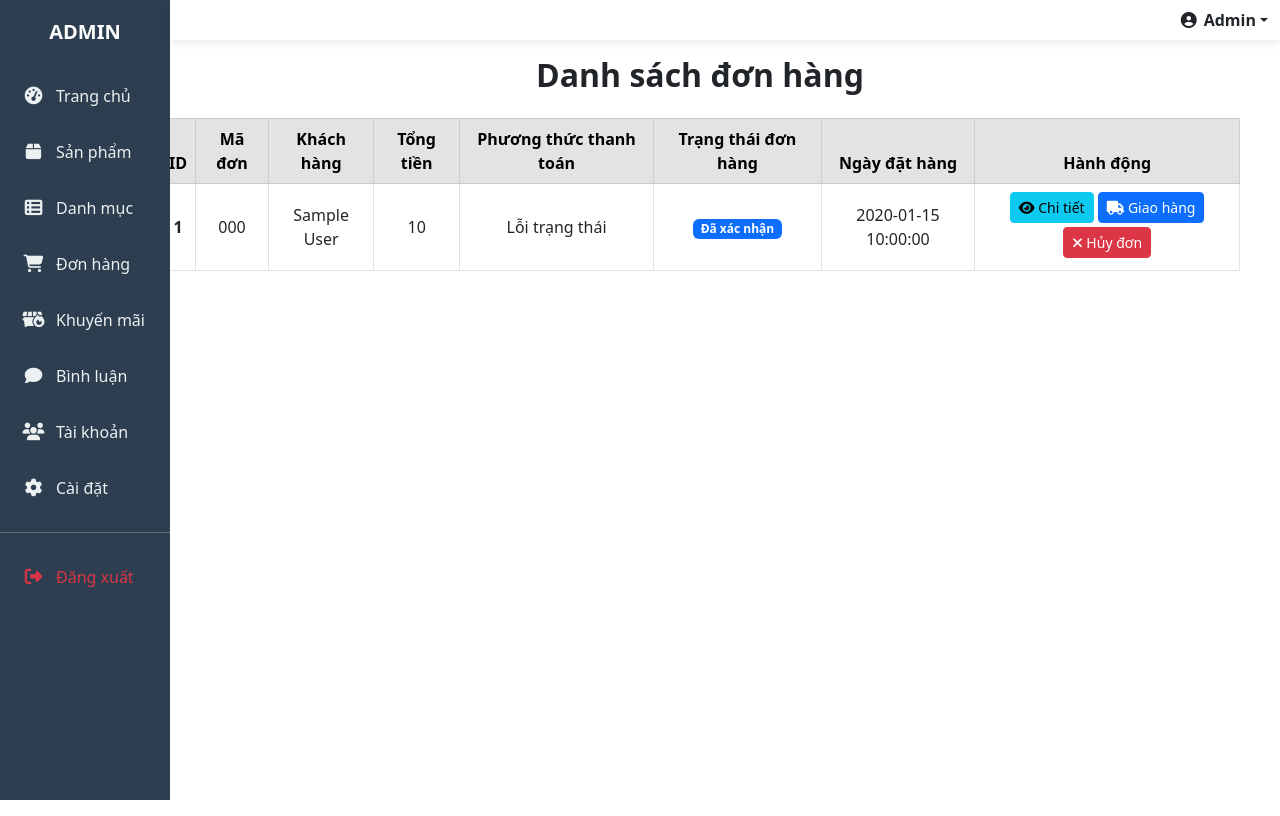
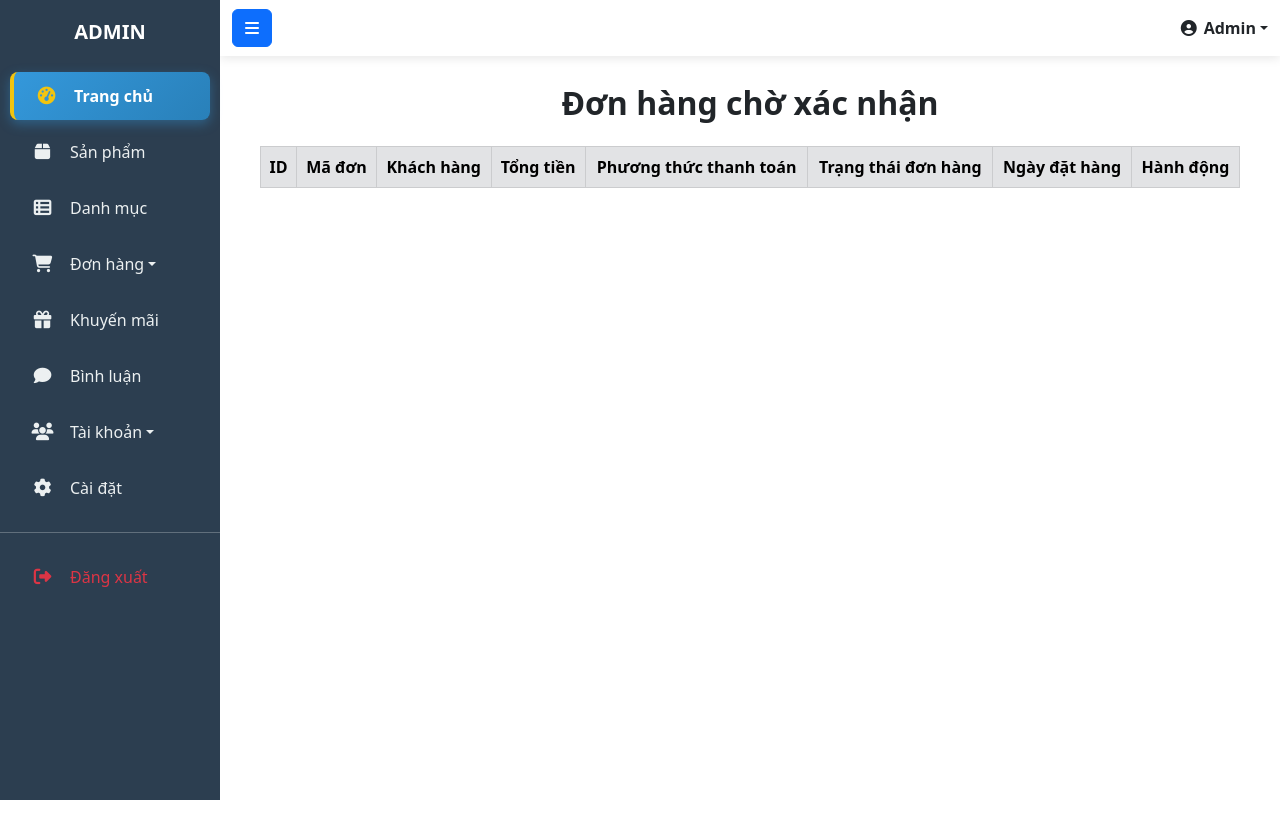
Before and after one commit to nkmt203/dacn_web_hoa_tuoi, a PHP site: the page made by app/views/admins/index.php in a window 1280 px wide. Run offline with PHP 8.4, Linux system fonts and the light colour scheme; tables that the repository leaves empty or names only in its code hold one stand-in row (values such as "Sample post"); lists and menus that the app fills with data are empty.

Commit message:
Xong module-orders xử lí trạng thái đơn hàng

```diff
--- a/app/controllers/admins/order_ctrl.php
+++ b/app/controllers/admins/order_ctrl.php
@@ -11,7 +11,13 @@ class OrderController
 
     public function listOrder()
     {
-        $listOrder = $this->model->getAllOrder();
+        $status = $_GET['status'] ?? null;
+
+        if ($status) {
+            $listOrder = $this->model->getByOrderStatus($status);
+        } else {
+            $listOrder = $this->model->getAllOrder();
+        }
         $viewFile = "../../views/admins/orders/list_order.php";
         include __DIR__ . '/../../views/admins/dashboard.php';
     }
@@ -36,5 +42,94 @@ class OrderController
         include __DIR__ . '/../../views/admins/dashboard.php';
     }
 
+    private function handleUpdateOrderStatus($order_id, $currentOrderStatus, $newStatus, $message)
+    {
+        $order_id = $_GET['order_id'];
+        if (!$order_id) {
+            MessageHelper::error("Không tìm thấy order_id !!! ");
+            header("Location: index.php?controller=order&action=listOrder");
+            exit();
+        }
 
+        $order = $this->model->getByIdOrder($order_id);
+        if (!$order) {
+            MessageHelper::error("Đơn hàng này không tồn tại");
+            header("Location: index.php?controller=order&action=listOrder");
+            exit();
+        }
+
+        if ($order['order_status'] === $currentOrderStatus) {
+            $updateStatusOrder = $this->model->updateOrderStatus($order_id, $newStatus);
+            if ($updateStatusOrder) {
+                MessageHelper::success($message);
+            } else {
+                MessageHelper::error("Cập nhật trạng thái thất bại !!!");
+            }
+        } else {
+            MessageHelper::error("Lỗi trạng thái đơn hàng !!. Trạng thái hiện tại {order_id[order_status]}");
+        }
+
+        header("Location: index.php?controller=order&action=listOrderDetail&order_id=$order_id");
+        exit();
+    }
+
+    public function confirm()
+    {
+        $order_id = $_GET['order_id'] ?? null;
+        $this->handleUpdateOrderStatus($order_id, 'pending', 'confirmed', "ĐÃ XÁC NHẬN đơn hàng thành công !!");
+    }
+
+    public function shipping()
+    {
+        $order_id = $_GET['order_id'] ?? null;
+        $this->handleUpdateOrderStatus($order_id, 'confirmed', 'shipping', "Đơn hàng đã được chuyển sang trạng thái ĐANG GIAO !!");
+    }
+
+    public function completed()
+    {
+        $order_id = $_GET['order_id'] ?? null;
+        $this->handleUpdateOrderStatus($order_id, 'shipping', 'completed', "Đơn hàng đã HOÀN THÀNH !!");
+    }
+
+    public function cancelled()
+    {
+        $order_id = $_GET['order_id'] ?? null;
+        $order = $this->model->getByIdOrder($order_id);
+
+        if (!$order || !$order_id) {
+            MessageHelper::error("Đơn hàng không tồn tại hoặc không tìm thấy order_id");
+            header("Location: index.php?controller=order&action=listOrder");
+            exit();
+        }
+
+        if (in_array($order['order_status'], ['pending', 'confirmed', 'shipping'])) {
+            $updateStatusOrder = $this->model->updateOrderStatus($order_id, 'cancelled');
+            if ($updateStatusOrder) {
+                MessageHelper::success("Đơn hàng đã được hủy thành công !!!");
+            } else {
+                MessageHelper::error("HỦY đơn hàng thất bại");
+            }
+        } else {
+            MessageHelper::error("Đơn hàng không thể hủy ở trạng thái hiện tại {$order['order_status']}");
+        }
+        header("Location: index.php?controller=order&action=listOrderDetail&order_id=$order_id");
+        exit();
+    }
+
+    public function deleted()
+    {
+        if (isset($_GET['order_id'])) {
+            $order_id = $_GET['order_id'];
+            $deleteOrder = $this->model->deleteOrder($order_id);
+
+            if ($deleteOrder) {
+                MessageHelper::success("Xóa đơn hàng này thành công");
+                header("Location: index.php?controller=order&action=listOrder");
+                exit();
+            } else {
+                MessageHelper::error("Xóa đơn hàng thất bại");
+            }
+        }
+        MessageHelper::error("Không tìm thấy order_id");
+    }
 }
--- a/app/views/admins/dashboard.php
+++ b/app/views/admins/dashboard.php
@@ -5,24 +5,20 @@
     <meta charset="UTF-8">
     <meta name="viewport" content="width=device-width, initial-scale=1.0">
     <title>Admin Dashboard</title>
-    <!-- Bootstrap 5 CSS -->
     <link href="https://cdn.jsdelivr.net/npm/bootstrap@5.3.2/dist/css/bootstrap.min.css" rel="stylesheet">
-    <!-- Font Awesome -->
     <link rel="stylesheet" href="https://cdnjs.cloudflare.com/ajax/libs/font-awesome/6.4.0/css/all.min.css">
-
-    <!-- link css -->
     <link rel="stylesheet" href="../../../assets/css/admins/products/dashboard.css">
 </head>
 
 <body>
 
     <!-- Sidebar -->
-    <div class="sidebar">
+    <div class="sidebar" id="adminSidebar">
         <div class="text-center mb-4">
             <h5 class="text-white fw-bold">ADMIN</h5>
         </div>
         <nav class="nav flex-column">
-            <a class="nav-link" href="index.php?controller=dashboard">
+            <a class="nav-link active" href="index.php?controller=dashboard">
                 <i class="fas fa-tachometer-alt"></i>
                 <span class="nav-text">Trang chủ</span>
             </a>
@@ -34,20 +30,35 @@
                 <i class="fa-solid fa-table-list"></i>
                 <span class="nav-text">Danh mục</span>
             </a>
-            <a class="nav-link" href="index.php?controller=order&action=listOrder">
-                <i class="fas fa-shopping-cart"></i>
-                <span class="nav-text">Đơn hàng</span>
-            </a>
+
+            <!-- Đơn hàng -->
+            <div class="nav-item">
+                <a class="nav-link dropdown-toggle" href="#">
+                    <i class="fas fa-shopping-cart"></i>
+                    <span class="nav-text">Đơn hàng</span>
+                </a>
+                <div class="dropdown">
+                    <a class="nav-link" href="index.php?controller=order&action=listOrder">Tất cả đơn</a>
+                    <a class="nav-link" href="index.php?controller=order&action=listOrder&status=pending">Chờ xác nhận</a>
+                    <a class="nav-link" href="index.php?controller=order&action=listOrder&status=confirmed">Đã xác nhận</a>
+                    <a class="nav-link" href="index.php?controller=order&action=listOrder&status=shipping">Đang giao</a>
+                    <a class="nav-link" href="index.php?controller=order&action=listOrder&status=cancelled">Đã hủy</a>
+                    <a class="nav-link" href="index.php?controller=order&action=listOrder&status=completed">Hoàn thành</a>
+                </div>
+            </div>
+
             <a class="nav-link" href="#">
-                <i class="fa-solid fa-dumpster-fire"></i>
+                <i class="fas fa-gift"></i>
                 <span class="nav-text">Khuyến mãi</span>
             </a>
             <a class="nav-link" href="#">
                 <i class="fa-solid fa-comment"></i>
                 <span class="nav-text">Bình luận</span>
             </a>
-            <li class="nav-item">
-                <a class="nav-link" href="#" onclick="this.parentElement.classList.toggle('open')">
+
+            <!-- Tài khoản -->
+            <div class="nav-item">
+                <a class="nav-link dropdown-toggle" href="#">
                     <i class="fas fa-users"></i>
                     <span class="nav-text">Tài khoản</span>
                 </a>
@@ -55,7 +66,7 @@
                     <a class="nav-link" href="index.php?controller=accountAdmin&action=listAccountAdmin">Admin</a>
                     <a class="nav-link" href="index.php?controller=accountCustomer&action=listAccountCustomer">Customer</a>
                 </div>
-            </li>
+            </div>
 
             <a class="nav-link" href="#">
                 <i class="fas fa-cog"></i>
@@ -68,12 +79,14 @@
             </a>
         </nav>
     </div>
-    <!-- Top Navbar -->
-    <nav class="navbar navbar-expand navbar-admin fixed-top">
+
+    <!-- Navbar -->
+    <nav class="navbar navbar-expand navbar-admin fixed-top" id="topNavbar">
         <div class="container-fluid">
-            <button class="btn btn-primary d-lg-none me-3" onclick="document.querySelector('.sidebar').classList.toggle('collapsed')">
+            <button class="btn btn-primary me-3" type="button" onclick="document.getElementById('adminSidebar').classList.toggle('collapsed')">
                 <i class="fas fa-bars"></i>
             </button>
+
             <div class="ms-auto d-flex align-items-center">
                 <div class="dropdown">
                     <a class="d-flex align-items-center text-decoration-none text-dark dropdown-toggle" href="#" role="button" data-bs-toggle="dropdown">
@@ -90,9 +103,7 @@
                     </a>
                     <ul class="dropdown-menu dropdown-menu-end">
                         <li><a class="dropdown-item" href="#">Hồ sơ</a></li>
-                        <li>
-                            <hr class="dropdown-divider">
-                        </li>
+                        <li><hr class="dropdown-divider"></li>
                         <li><a class="dropdown-item text-danger" href="index.php?controller=login&action=logout">Đăng xuất</a></li>
                     </ul>
                 </div>
@@ -101,12 +112,33 @@
     </nav>
 
     <!-- Main Content -->
-    <div class="main-content pt-5">
+    <div class="main-content" id="mainContent">
         <?php
         if (isset($viewFile) && file_exists($viewFile))
             include $viewFile;
         ?>
     </div>
+
+    <script src="https://cdn.jsdelivr.net/npm/bootstrap@5.3.2/dist/js/bootstrap.bundle.min.js"></script>
+
+    <!-- Script fix dropdown -->
+    <script>
+        document.querySelectorAll('.sidebar .nav-item > .nav-link.dropdown-toggle').forEach(link => {
+            link.addEventListener('click', function(e) {
+                e.preventDefault();
+                const parentItem = this.closest('.nav-item');
+
+                // Đóng tất cả dropdown khác
+                document.querySelectorAll('.sidebar .nav-item.open').forEach(item => {
+                    if (item !== parentItem) {
+                        item.classList.remove('open');
+                    }
+                });
+
+                // Toggle dropdown hiện tại
+                parentItem.classList.toggle('open');
+            });
+        });
+    </script>
 </body>
-
 </html>
--- a/app/views/admins/orders/list_order.php
+++ b/app/views/admins/orders/list_order.php
@@ -3,10 +3,7 @@
 
 use BcMath\Number;
 
-require_once __DIR__ . '/../../../models/order_model.php';
-require_once __DIR__ . '/../../../../config/config.php';
-$orderModel = new OrderModel();
-$listOrder = $orderModel->getAllOrder();
+
 ?>
 <!DOCTYPE html>
 <html lang="vi">
@@ -23,7 +20,17 @@ $listOrder = $orderModel->getAllOrder();
 
 <body class="p-1 m-1">
     <div class="container">
-        <h2 class="mb-4 text-center fw-bold">Danh sách đơn hàng</h2>
+        <?php
+        $statusText = match ($status) {
+            'pending' => 'Đơn hàng chờ xác nhận',
+            'confirmed' => 'Đơn hàng đã xác nhận',
+            'shipping' => 'Đơn hàng đang giao',
+            'completed' => 'Đơn hàng hoàn thành',
+            'cancelled' => 'Đơn hàng đã hủy',
+            default => 'Danh sách tất cả đơn hàng',
+        };
+        ?>
+        <h2 class="mb-4 text-center fw-bold"><?= $statusText ?></h2>
         <?php
         require_once __DIR__ . '/../../../../helpers/message_helper.php';
         MessageHelper::logMessage();
@@ -129,7 +136,7 @@ $listOrder = $orderModel->getAllOrder();
 
                             <!-- 4.Hủy đơn -->
                             <?php if (in_array($o['order_status'], ['pending', 'confirmed', 'shipping'])): ?>
-                                <a href="index.php?controller=order&action=cancel&order_id=<?= $o['order_id'] ?>"
+                                <a href="index.php?controller=order&action=cancelled&order_id=<?= $o['order_id'] ?>"
                                     class="btn btn-sm btn-danger mb-1"
                                     onclick="return confirm('Hủy đơn hàng này thật chứ?')">
                                     <i class="fas fa-times"></i> Hủy đơn
@@ -138,7 +145,7 @@ $listOrder = $orderModel->getAllOrder();
 
                             <!-- 5. Xóa -->
                             <?php if ($o['order_status'] === 'completed' || $o['order_status'] === 'cancelled'): ?>
-                                <a href="index.php?controller=order&action=delete&order_id=<?= $o['order_id'] ?>"
+                                <a href="index.php?controller=order&action=deleted&order_id=<?= $o['order_id'] ?>"
                                     class="btn btn-sm btn-outline-danger mb-1"
                                     onclick="return confirm('XÓA VĨNH VIỄN đơn hàng này khỏi hệ thống?\nKhông thể khôi phục!')">
                                     <i class="fas fa-trash"></i>
--- a/app/views/admins/orders/list_order_detail.php
+++ b/app/views/admins/orders/list_order_detail.php
@@ -293,7 +293,7 @@
 
                             <!-- 4.Hủy đơn -->
                             <?php if (in_array($oneOrder['order_status'], ['pending', 'confirmed', 'shipping'])): ?>
-                                <a href="index.php?controller=order&action=cancel&order_id=<?= $oneOrder['order_id'] ?>"
+                                <a href="index.php?controller=order&action=cancelled&order_id=<?= $oneOrder['order_id'] ?>"
                                     class="btn btn-sm btn-danger mb-1"
                                     onclick="return confirm('Hủy đơn hàng này thật chứ?')">
                                     <i class="fas fa-times"></i> Hủy đơn
@@ -302,7 +302,7 @@
 
                             <!-- 5. Xóa -->
                             <?php if ($oneOrder['order_status'] === 'completed' || $oneOrder['order_status'] === 'cancelled'): ?>
-                                <a href="index.php?controller=order&action=delete&order_id=<?= $oneOrder['order_id'] ?>"
+                                <a href="index.php?controller=order&action=deleted&order_id=<?= $oneOrder['order_id'] ?>"
                                     class="btn btn-sm btn-outline-danger mb-1"
                                     onclick="return confirm('XÓA VĨNH VIỄN đơn hàng này khỏi hệ thống?\nKhông thể khôi phục!')">
                                     <i class="fas fa-trash"></i>
--- a/assets/css/admins/products/dashboard.css
+++ b/assets/css/admins/products/dashboard.css
@@ -1,5 +1,12 @@
 :root {
-    --sidebar-width: 170px;
+    --sidebar-width: 220px;
+    --sidebar-collapsed-width: 70px;
+    --navbar-height: 56px;
+    --primary-color: #3498db;
+    --secondary-color: #2c3e50;
+    --accent-color: #f1c40f;
+    --active-bg-color: linear-gradient(135deg, var(--primary-color), #2980b9);
+    --active-border-color: #f1c40f;
 }
 
 body {
@@ -9,20 +16,26 @@ body {
     padding: 0;
 }
 
-/* Sidebar */
+/* ------------------ Sidebar ------------------ */
 .sidebar {
     position: fixed;
     top: 0;
     left: 0;
     height: 100%;
     width: var(--sidebar-width);
-    background: #2c3e50;
+    background: var(--secondary-color);
     color: white;
     padding-top: 20px;
-    z-index: 1000;
-    transition: 0.3s;
+    z-index: 1050;
+    transition: width 0.3s ease;
 }
 
+/* Trạng thái thu gọn */
+.sidebar.collapsed {
+    width: var(--sidebar-collapsed-width);
+}
+
+/* Sidebar Navigation Links */
 .sidebar .nav-link {
     color: #ecf0f1;
     padding: 12px 20px;
@@ -30,83 +43,70 @@ body {
     align-items: center;
     transition: all 0.3s ease;
     border-radius: 8px;
-    margin: 4px 1px;
+    margin: 4px 10px;
+    white-space: nowrap;
+    overflow: hidden;
 }
 
-/* Hover */
 .sidebar .nav-link:hover {
     background: rgba(255, 255, 255, 0.1);
     color: #fff;
-    transform: translateX(4px);
 }
 
-/* Active (đang chọn) */
+/* Icon Styling */
+.sidebar .nav-link i {
+    width: 25px;
+    text-align: center;
+    margin-right: 15px;
+    font-size: 1.1rem;
+    transition: margin 0.3s ease, width 0.3s ease;
+}
+
+/* Căn icon giữa khi Sidebar thu gọn */
+.sidebar.collapsed .nav-link {
+    justify-content: center;
+    padding: 12px 0;
+}
+.sidebar.collapsed .nav-link i {
+    margin-right: 0;
+    width: auto;
+}
+
+/* Text in collapsed mode */
+.sidebar.collapsed .nav-text {
+    display: none;
+}
+
+/* ------------------ Active Link Styling ------------------ */
 .sidebar .nav-link.active {
-    background: linear-gradient(135deg, #3498db, #2980b9);
-    /* xanh dương */
+    background: var(--active-bg-color);
     color: #fff;
     font-weight: 700;
     box-shadow: 0 4px 12px rgba(52, 152, 219, 0.4);
-    border-left: 4px solid #f1c40f;
-    /* viền vàng */
-    transform: translateX(6px);
-}
-
-.sidebar .nav-link i {
-    width: 25px;
-    text-align: center;
-    margin-right: 10px;
-    font-size: 1.1rem;
-    transition: color 0.3s ease;
+    border-left: 4px solid var(--active-border-color);
 }
 
 .sidebar .nav-link.active i {
-    color: #f1c40f;
+    color: var(--active-border-color);
 }
 
-/* Main content */
-.main-content {
-    /* margin-left: var(--sidebar-width); */
-    margin-left: 120px;
-    padding: 20px;
-    transition: 0.3s;
+/* ------------------ Dropdown (Sub-menu) ------------------ */
+.sidebar .nav-item {
+    margin: 4px 10px;
+    position: relative;
+}
+.sidebar .nav-item .nav-link {
+    margin: 0;
 }
 
-/* Navbar */
-.navbar-admin {
-    background: white;
-    box-shadow: 0 2px 10px rgba(0, 0, 0, 0.1);
-    margin-left: var(--sidebar-width);
-    padding: 1rem;
-}
-
-/* Responsive */
-@media (max-width: 992px) {
-    .sidebar {
-        width: 70px;
-    }
-
-    .sidebar .nav-text {
-        display: none;
-    }
-
-    .main-content,
-    .navbar-admin {
-        margin-left: 70px;
-    }
-
-    .navbar-admin .d-none-sm {
-        display: none !important;
-    }
-}
-
-/* Dropdown container */
-.sidebar .dropdown {
+/* Dropdown mặc định ẩn */
+.sidebar .nav-item .dropdown {
     display: none;
     flex-direction: column;
     background: #34495e;
-    margin-left: 45px;
-    border-radius: 4px;
+    margin: 0;
+    margin-bottom: 8px;
+    border-radius: 0 0 8px 8px;
 }
 
 /* Hiển thị dropdown khi nav-item có class 'open' */
@@ -114,27 +114,100 @@ body {
     display: flex;
 }
 
-/* Style cho item trong dropdown */
-.sidebar .dropdown .nav-link {
-    padding: 10px 20px;
+/* Dropdown khi sidebar thu gọn */
+.sidebar.collapsed .nav-item.open .dropdown {
+    position: absolute;
+    top: 0;
+    left: 70px;
+    width: 170px;
+    z-index: 1060;
+    box-shadow: 0 4px 10px rgba(0, 0, 0, 0.3);
+    border-radius: 0 8px 8px 8px;
+}
+
+/* Link con trong dropdown */
+.sidebar .nav-item .dropdown .nav-link {
+    padding: 8px 20px 8px 50px;
     font-size: 14px;
     color: #bdc3c7;
-    border-radius: 6px;
-    margin: 2px 8px;
-    transition: all 0.3s ease;
+    margin: 0;
+    border-radius: 0;
 }
 
-.sidebar .dropdown .nav-link:hover {
+.sidebar .nav-item .dropdown .nav-link:hover {
     background: #3b4a5a;
     color: #fff;
-    transform: translateX(4px);
 }
 
-.sidebar .dropdown .nav-link.active {
-    background: linear-gradient(135deg, #3498db, #2980b9);
+/* Active link con */
+.sidebar .nav-item .dropdown .nav-link.active {
+    background: #465a71;
     color: #fff;
     font-weight: 600;
-    box-shadow: 0 4px 12px rgba(52, 152, 219, 0.4);
-    border-left: 4px solid #fff;
-    transform: translateX(6px);
+    border-left: 4px solid white;
+    box-shadow: none;
 }
+
+/* ------------------ Top Navbar & Main Content ------------------ */
+.navbar-admin {
+    background: white;
+    box-shadow: 0 2px 10px rgba(0, 0, 0, 0.1);
+    margin-left: var(--sidebar-width);
+    height: var(--navbar-height);
+    padding: 0 1rem;
+    z-index: 1040;
+    transition: margin-left 0.3s ease;
+}
+
+.main-content {
+    padding-top: calc(var(--navbar-height) + 20px);
+    padding-left: 20px;
+    padding-right: 20px;
+    min-height: 100vh;
+    margin-left: var(--sidebar-width);
+    transition: margin-left 0.3s ease;
+}
+
+/* Khi Sidebar thu gọn */
+.sidebar.collapsed ~ .navbar-admin,
+.sidebar.collapsed ~ .main-content {
+    margin-left: var(--sidebar-collapsed-width);
+}
+
+/* ------------------ Responsive ------------------ */
+@media (max-width: 991.98px) {
+    .sidebar {
+        width: var(--sidebar-collapsed-width);
+    }
+    .sidebar.collapsed {
+        width: var(--sidebar-width);
+    }
+    .sidebar .nav-text {
+        display: none;
+    }
+    .navbar-admin .d-none-sm {
+        display: none !important;
+    }
+    .sidebar.collapsed .nav-text {
+        display: inline;
+    }
+    .sidebar.collapsed .nav-link i {
+        margin-right: 15px;
+        justify-content: flex-start;
+        padding-left: 20px;
+    }
+    .sidebar.collapsed ~ .main-content,
+    .sidebar.collapsed ~ .navbar-admin {
+        margin-left: var(--sidebar-width);
+    }
+    .sidebar.collapsed .nav-item .dropdown {
+        position: static !important;
+        width: 100% !important;
+        left: 0 !important;
+        border-radius: 0 0 8px 8px;
+        box-shadow: none;
+    }
+    .sidebar.collapsed .nav-item.open .dropdown {
+        display: flex !important;
+    }
+}
```
Also changed, not shown: app/models/order_model.php (+34 -1 lines), index.php (line endings or trailing spaces).
